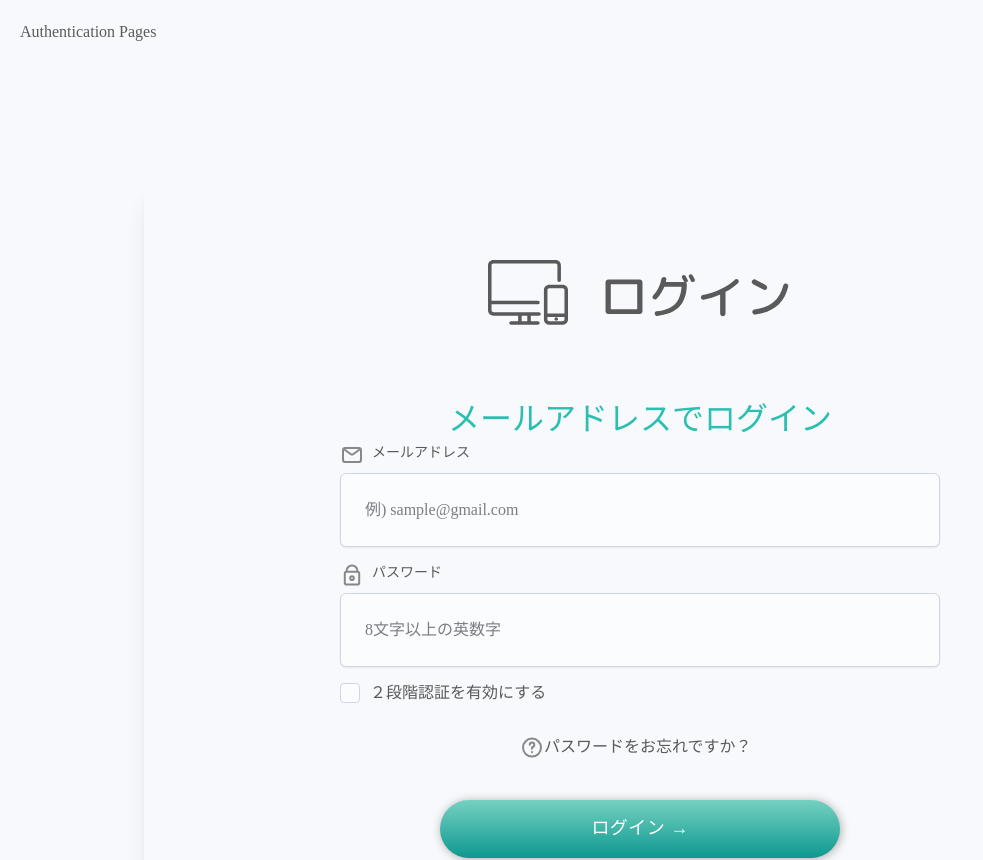
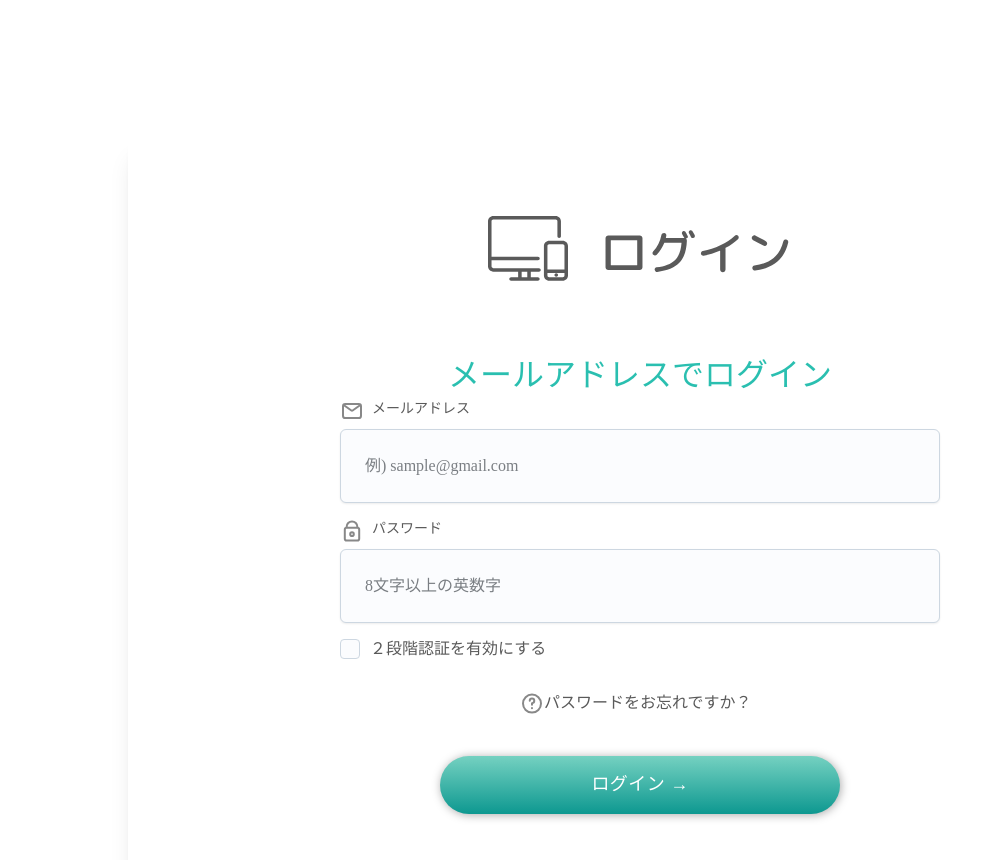
Before and after one commit to Yuri-U0127/Rare-s-Smile, a Next.js app: page /login in a window 1280 px wide. Shown: the top 860 px of the page, without its empty margins (0-983 px from the left). Built offline with nearby package versions, Linux system fonts and the light colour scheme; a web font is replaced by a local one.

Commit message:
fourth commit.

```diff
--- a/src/app/(auth)/layout.jsx
+++ b/src/app/(auth)/layout.jsx
@@ -1,10 +1,8 @@
 export default function AuthLayout({ children }) {
   return (
-    <div style={{ padding: '20px', backgroundColor: '#f7f9fc' }}>
-      <header style={{ marginBottom: '20px' }}>
-        <h1>Authentication Pages</h1>
-      </header>
-      <main>{children}</main>
-    </div>
+
+
+    <main>{children}</main>
+
   );
 }
```
